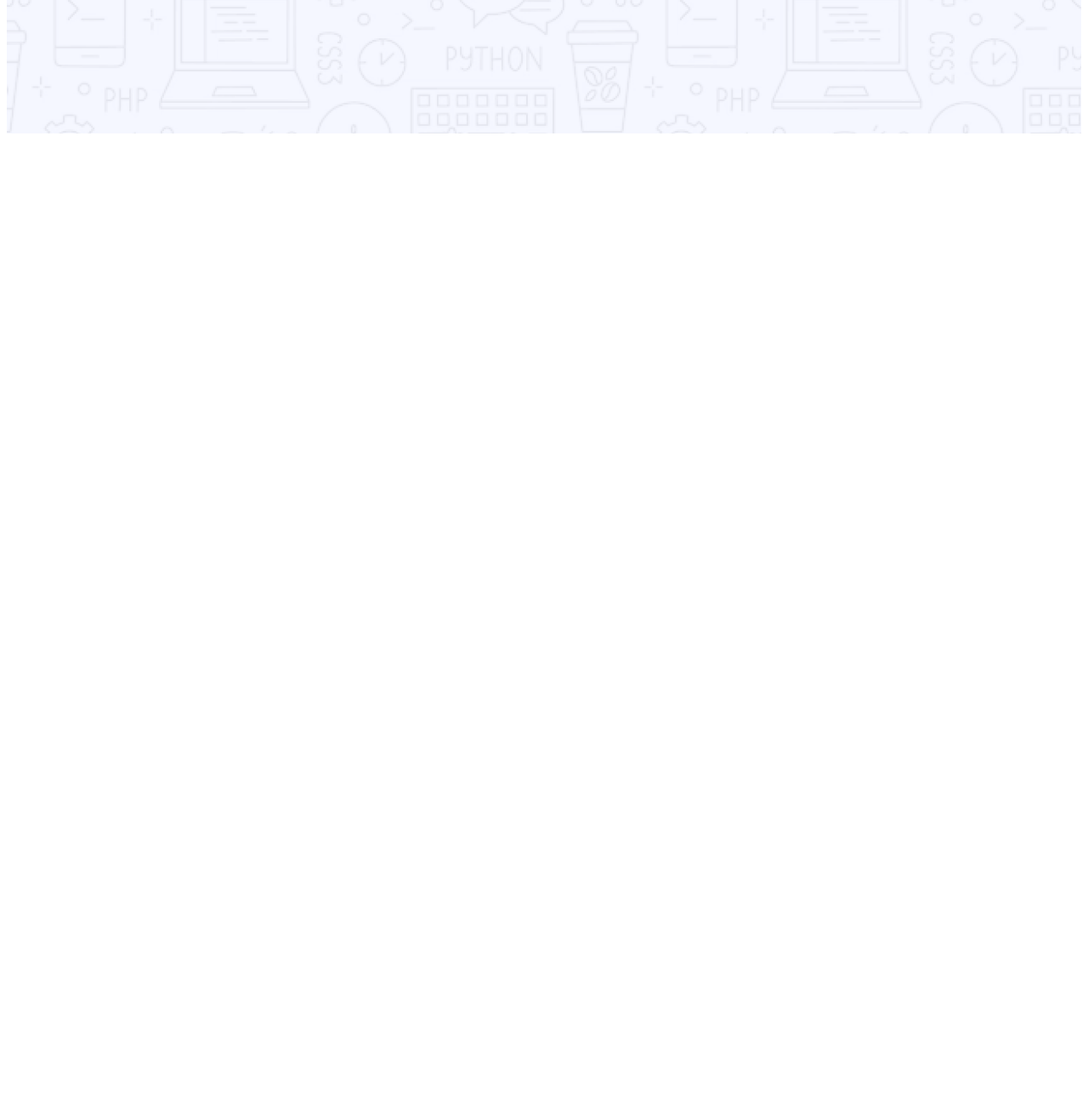
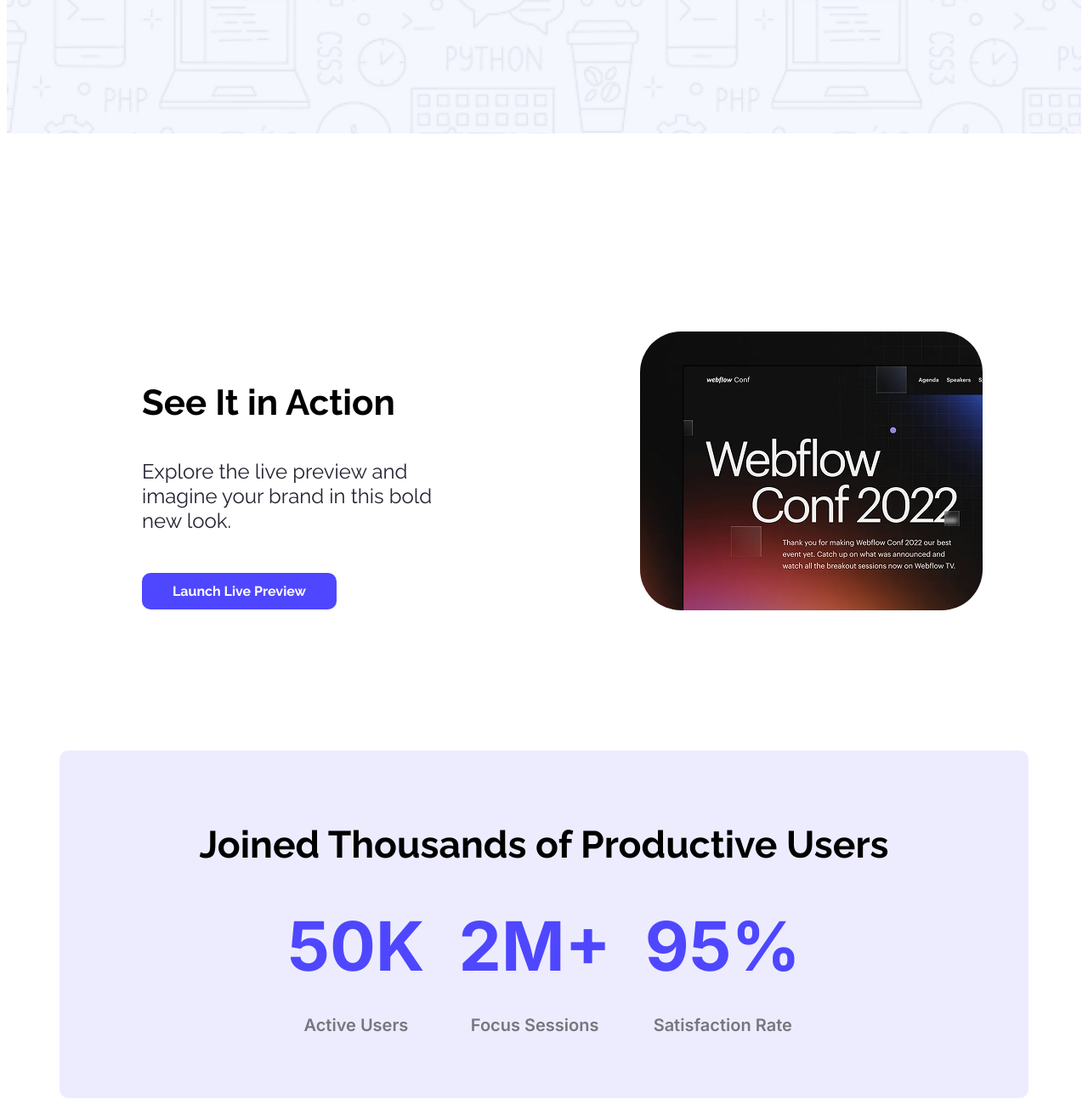
Before and after one commit to kamrulshaqeel/assignment-one, a plain HTML site: page index.html in a window 1280 px wide. Shown: the part 503-1803 px from the top of the page at 85% size. Before the commit the page ends 800 px from the top, so only its background shows below. Drawn offline with Linux system fonts and the light colour scheme.

Commit message:
added action section

```diff
--- a/index.html
+++ b/index.html
@@ -28,6 +28,35 @@
             </div>
     </header>
     <main>
+        <section class="action">
+            <div class="action-texts">
+                <h3 class="action-title">See It in Action</h3>
+                <p class="action-paragraph">Explore the live preview and imagine your brand in this bold new look.</p>
+                <a href="" class="btn-primary">Launch Live Preview</a>
+            </div>
+            <div>
+                <img class="action-img" src="Assets/wc-mini.png" alt="">
+            </div>
+        </section>
+        <section class="productive-user-section">
+            <div class="productive-title"><h3>Joined Thousands of Productive Users</h3></div>
+            <div class="rating-section">
+                <div class="rating-individial-section inter">
+                    <h1 class="rating-big-title">50K</h1>
+                    <h5 class="rating-sub-title">Active Users</h5>
+                </div>
+                <div class="rating-individial-section inter">
+                    <h1 class="rating-big-title">2M+</h1>
+                    <h5 class="rating-sub-title">Focus Sessions</h5>
+                </div>
+                <div class="rating-individial-section inter">
+                    <h1 class="rating-big-title">95%</h1>
+                    <h5 class="rating-sub-title">Satisfaction Rate</h5>
+                </div>
+
+                </div>
+            </div>
+        </section>
 
 </body>
 </html>
```
